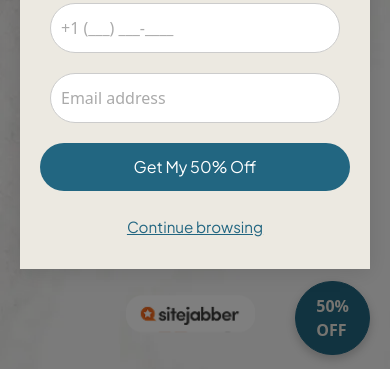
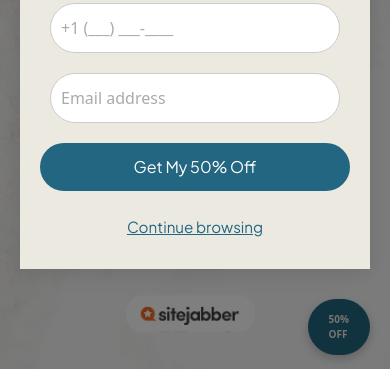
Before and after one commit to yousuf8976/RoyalBookHouse1, a plain HTML site: page index.html in a window 390 px wide. Shown: the part 469-838 px from the top of the page. Drawn offline with nearby package versions, Linux system fonts and the light colour scheme; some packages are replaced by stand-ins of ours; a script that the page names is missing.

Commit message:
Update style.css

```diff
--- a/assets/css/style.css
+++ b/assets/css/style.css
@@ -262,6 +262,12 @@
 }
 
 
+@media (max-width: 768px) {
+
+.offer-btn {
+       font-size: 10px;
+}
+}
 
 /* Top Contact Bar */
 .top-contact-bar {
```
